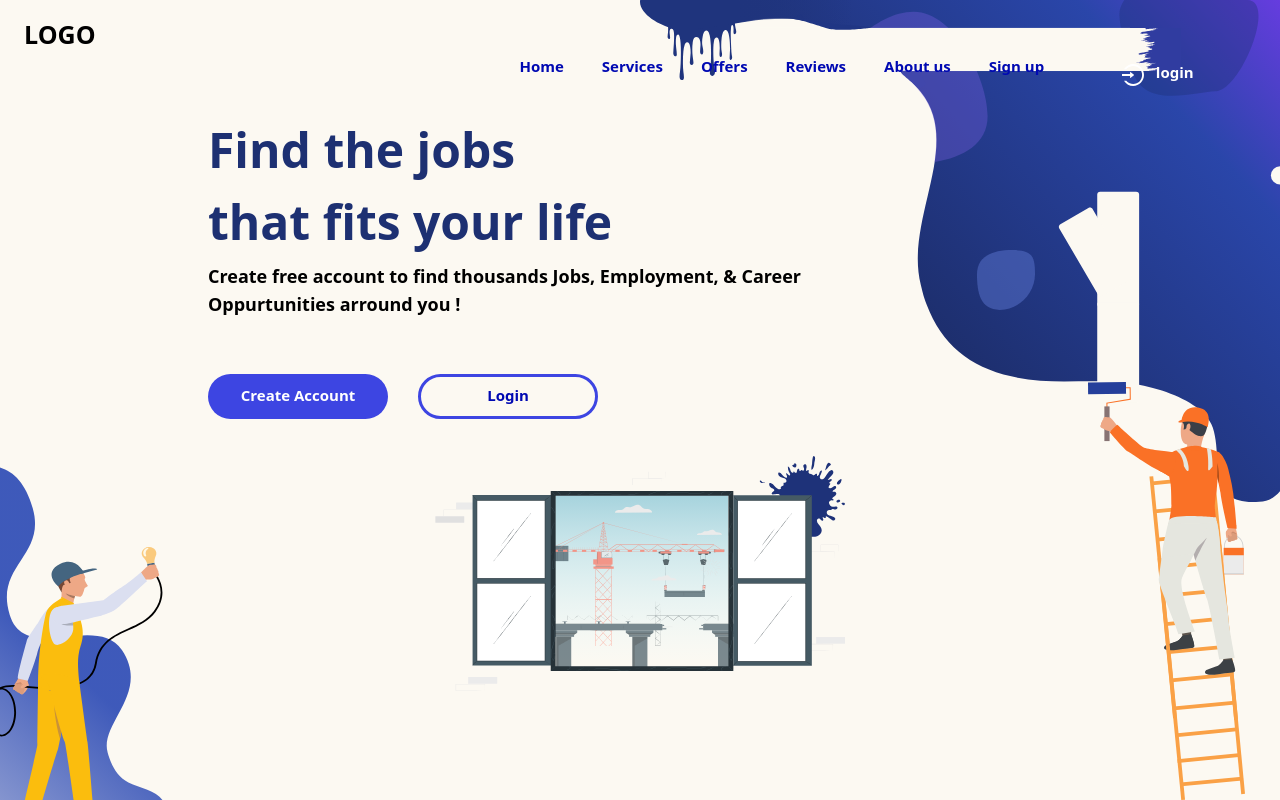
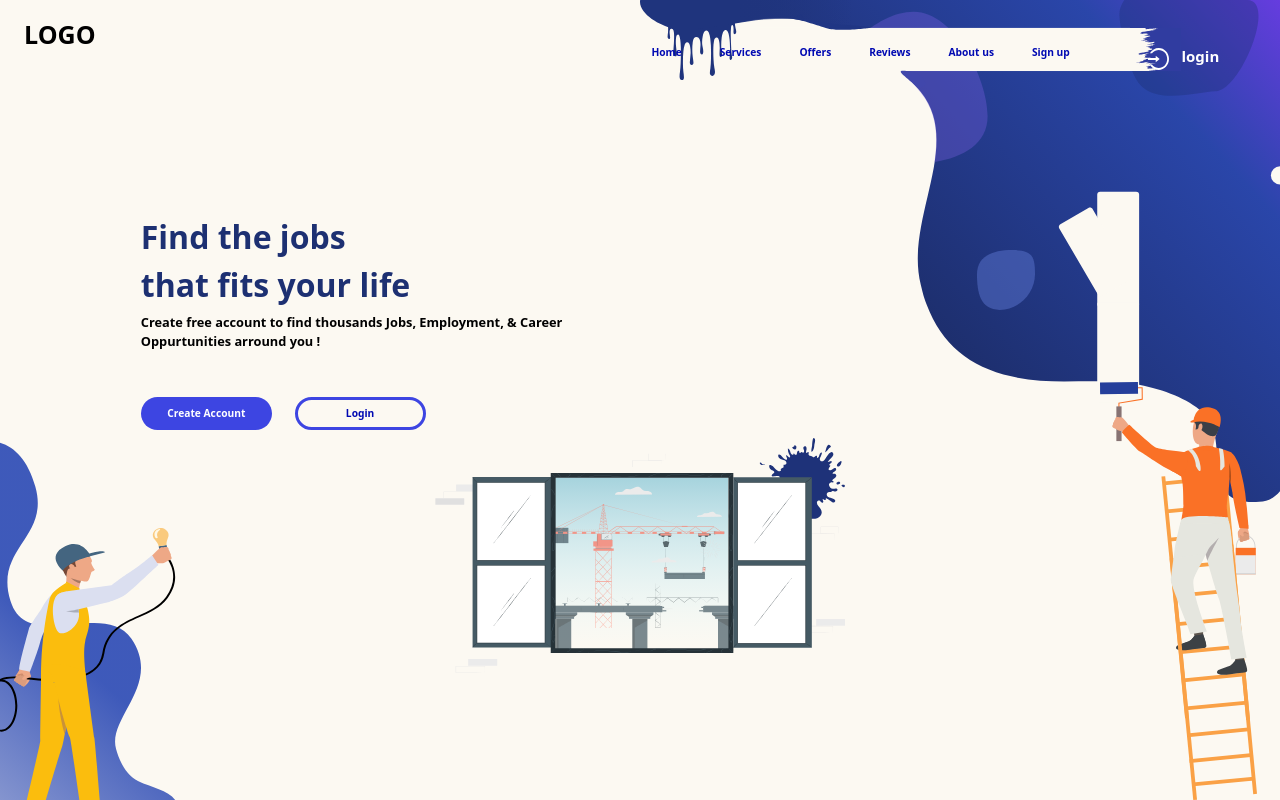
Before and after one commit to AhmedSEHILI/JoSeFinder, a React (Create React App) app: page / in a window 1280 px wide. Shown: the top 800 px of the page. Built offline with nearby package versions, Linux system fonts and the light colour scheme.

Commit message:
some fixes

```diff
--- a/package.json
+++ b/package.json
@@ -8,6 +8,7 @@
     "@testing-library/user-event": "^13.5.0",
     "react": "^18.2.0",
     "react-dom": "^18.2.0",
+    "react-responsive-system": "^0.10.2",
     "react-router-dom": "^6.4.3",
     "react-scripts": "5.0.1",
     "react-scroll": "^1.8.8",
--- a/src/ButtNav.js
+++ b/src/ButtNav.js
@@ -4,7 +4,7 @@ import { Link } from "react-router-dom";
 function ButtNav(props) {
     return (
         <div>
-            <a href={props.hrf} className="text-[15px] hover:bg-[#3D45E2] hover:bg-opacity-70 pl-4 pr-4 pt-1 pb-2 rounded-3xl border-[3.5px] border-transparent hover:text-white text-[#0009B2] font-bold hover:border-[3.5px] hover:border-[#1D3072]">{props.name}</a>
+            <a href={props.hrf} className="text-[0.8vw] hover:bg-[#3D45E2] hover:bg-opacity-70 pl-4 pr-4 pt-1 pb-2 rounded-3xl border-[3.5px] border-transparent hover:text-white text-[#0009B2] font-bold hover:border-[3.5px] hover:border-[#1D3072]">{props.name}</a>
         </div>
     );
 }
--- a/src/LandBG.js
+++ b/src/LandBG.js
@@ -6,32 +6,31 @@ import Offers from './Offers/Offers';
 
 
 function LandBG(props) {
-    const d = 0;
     return (
         <div className="">
             <div id="section1" className="realtive h-screen w-screen bg-[#FCF9F2]">
 
                 <div className="absolute flex flex-col justify-between w-screen h-[58%] z-40">
-                    <div className="flex flex-row-reverse mr-16 mt-[54px]"><Nav /></div>
-                    <div className="ml-52">
-                        <div className="text-[48px] font-bold text-[#1D3072]">Find the jobs</div>
-                        <div className="text-[48px] font-bold text-[#1D3072]">that fits your life</div>
-                        <div className="text-lg font-semibold mt-1">Create free account to find thousands Jobs, Employment, & Career</div>
-                        <div className="text-lg font-semibold">Oppurtunities arround you !</div>
+                    <div className="flex flex-row-reverse mr-[3%] mt-[3%]"><Nav /></div>
+                    <div className="ml-[11%]">
+                        <div className="text-[2.5vw] font-bold text-[#1D3072]">Find the jobs</div>
+                        <div className="text-[2.5vw] font-bold text-[#1D3072]">that fits your life</div>
+                        <div className="text-[1vw] font-semibold mt-1">Create free account to find thousands Jobs, Employment, & Career</div>
+                        <div className="text-[1vw] font-semibold">Oppurtunities arround you !</div>
                         <div className="absolute bg-transparent w-[800px] h-[120px] top-[65px] left-0 z-50"></div>
                         <div className="absolute bg-transparent w-[190px] h-[500px] top-[65px] left-0 z-50"></div>
-                        <div className="big flex flex-row justify-between w-[390px] h-[90px] mt-14">
-                            <button className="z-40 text-[15px] w-[180px] h-[45px] hover:bg-[#3D45E2] hover:bg-opacity-0 pl-4 pr-4 pt-[4.5px] pb-2 rounded-3xl border-[3.5px] border-transparent hover:text-[#3D45E2] text-white bg-[#3D45E2] font-bold hover:border-[3.5px] hover:border-[#3D45E2]">Create Account</button>
-                            <button className="z-40 text-[15px] w-[180px] h-[45px] hover:bg-[#3D45E2] pl-4 pr-4 pt-[4.5px] pb-2 rounded-3xl border-[3.5px] border-[#3D45E2] hover:text-white text-[#0009B2] font-bold hover:border-[3.5px] hover:border-[#3D45E2]">Login</button>
+                        <div className="big flex flex-row justify-between w-[25%] h-[13%] mt-[4%] mb-[4%]">
+                            <button className="z-40 lg:text-[0.8vw] md:text-[1vw] w-[46%] h-full hover:bg-opacity-0 text-center rounded-3xl border-[3.5px] border-transparent hover:text-[#3D45E2] text-white bg-[#3D45E2] font-bold hover:border-[3.5px] hover:border-[#3D45E2]">Create Account</button>
+                            <button className="z-40 lg:text-[0.8vw] md:text-[1vw] w-[46%] h-full hover:bg-[#3D45E2] text-center rounded-3xl border-[3.5px] border-[#3D45E2] hover:text-white text-[#0009B2] font-bold hover:border-[3.5px] hover:border-[#3D45E2]">Login</button>
                             <div className="light z-30 absolute w-[650px] h-[500px] top-[65px] left-[70px]"></div>
                         </div>
                     </div>
                 </div>
                 <div className="absolute top-0 left-0 pt-4 pl-6 text-[25px] font-bold">LOGO</div>
                 <img src="/Landing/group1.svg" alt="" className="absolute right-0 w-[50%]" />
-                <img src="/Landing/peintre.svg" alt="" className="absolute right-[35px] bottom-0 w-[12.3%]" />
-                <img src="/Landing/window.svg" alt="" className="wind absolute w-[32%] mt-14"/>
-                <img src="/Landing/elec.svg" alt="" className="absolute left-0 bottom-0 w-[13%]" />
+                <img src="/Landing/peintre.svg" alt="" className="absolute right-[1.8%] bottom-0 w-[12.3%]" />
+                <img src="/Landing/window.svg" alt="" className="wind absolute w-[32%] mt-[3%]"/>
+                <img src="/Landing/elec.svg" alt="" className="absolute left-0 bottom-0 w-[14%]" />
             </div>
             <Services/>
             <Offers />
--- a/tailwind.config.js
+++ b/tailwind.config.js
@@ -5,6 +5,22 @@ module.exports = {
   ],
   theme: {
     extend: {},
+    screens: {
+      'sm': '640px',
+      // => @media (min-width: 640px) { ... }
+
+      'md': '768px',
+      // => @media (min-width: 768px) { ... }
+
+      'lg': '1024px',
+      // => @media (min-width: 1024px) { ... }
+
+      'xl': '1280px',
+      // => @media (min-width: 1280px) { ... }
+
+      '2xl': '1536px',
+      // => @media (min-width: 1536px) { ... }
+    },
   },
   plugins: [],
 }
```
Also changed, not shown: 1 other file (tests, documents, lock files or other folders).
